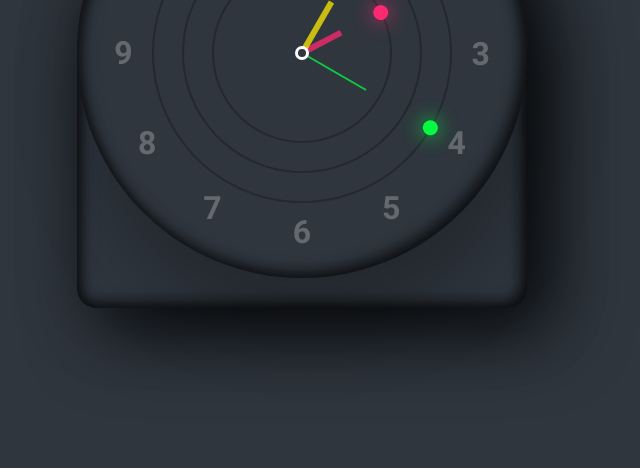
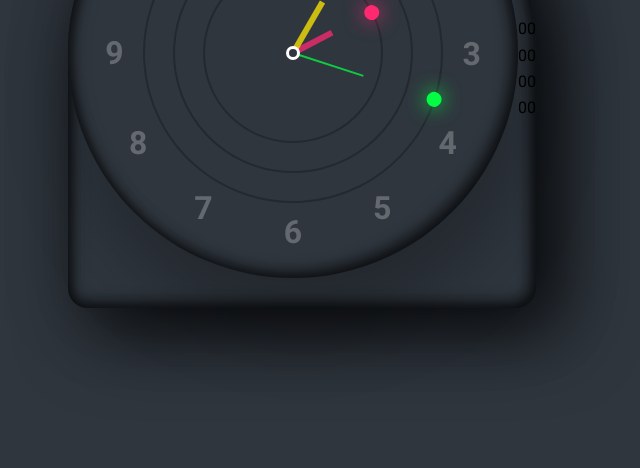
Before and after one commit to RomaSamkov/digital-clock, a website built with Parcel: page src/index.html in a window 1280 px wide. Shown: the part 332-800 px from the top of the page, without its empty margins (338-978 px from the left). Built offline with nearby package versions, Linux system fonts and the light colour scheme.

Commit message:
add digital clock

```diff
--- a/src/index.html
+++ b/src/index.html
@@ -31,6 +31,13 @@
 			<span style="--i:11;"><b>11</b></span>
 			<span style="--i:12;"><b>12</b></span>
 		</div>
+
+		<div id="time">
+			<div id="hour">00</div>
+			<div id="minutes">00</div>
+			<div id="seconds">00</div>
+			<div id="ampm">00</div>
+		</div>
 	</div>
 
 
```
